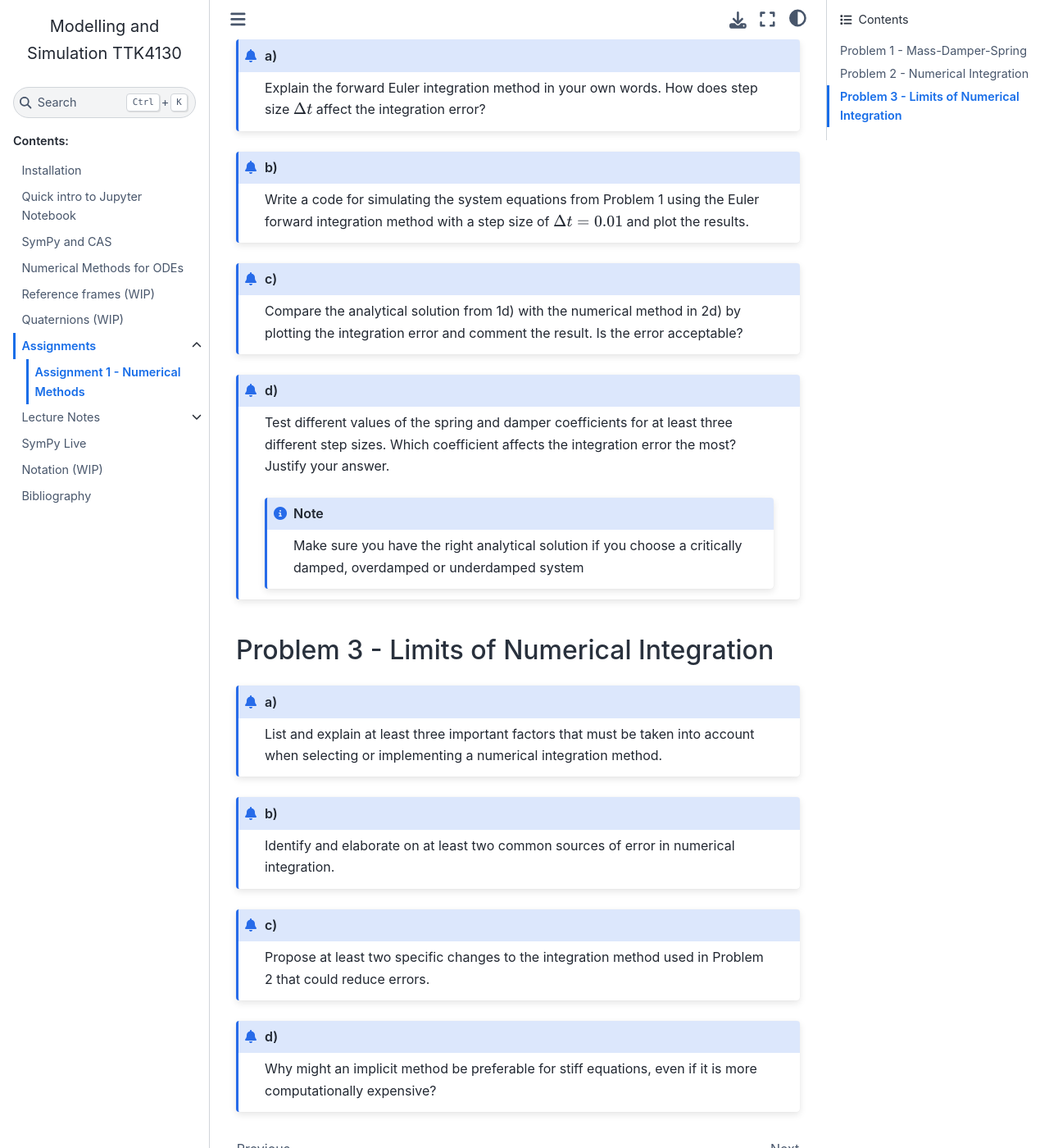
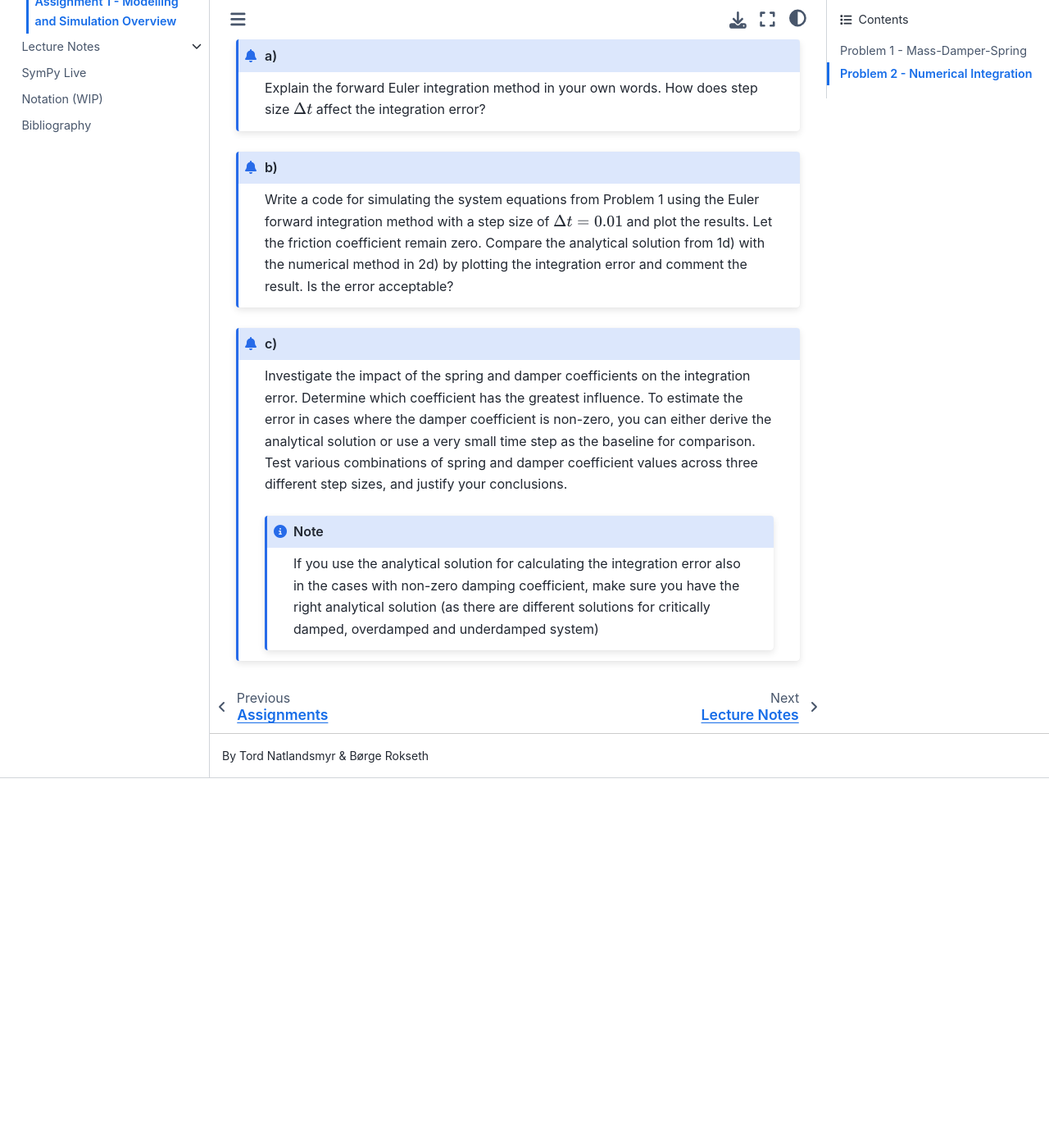
Before and after one commit to TTK4130/ttk4130.github.io, a Sphinx documentation site: the page built from docs/assignments/assignment-1.rst, in a window 1280 px wide and 1400 px high, scrolled down 1601 px. Shown: the whole window at 82% size. Built offline with Sphinx 7.4.7 and the Sphinx Book theme 1.1.4, drawn with Linux system fonts in a browser that asks for light colours; after the commit the page ends 2550 px from its top, so only the background shows below that; some of the changed text lies outside the part shown.

Commit message:
Changed name of exercise, removed task 3 and small changes to tasks 1 and 2 (#36)
Co-authored-by: BorgeRokseth <borge.rokseth@gmail.com>

```diff
--- a/docs/assignments/assignment-1.rst
+++ b/docs/assignments/assignment-1.rst
@@ -1,5 +1,5 @@
 ================================
-Assignment 1 - Numerical Methods
+Assignment 1 - Modelling and Simulation Overview
 ================================
 
 .. note::
@@ -35,7 +35,7 @@ Problem 1 - Mass-Damper-Spring
 
 .. admonition:: c)
 
-    Solve the initial value problem of the system described in 1b) by hand and verify your answer by using SymPy.
+    Solve the initial value problem of the system described in 1b) by hand and verify your answer by using SymPy. For this task set the friction coefficient to zero.
 
 .. admonition:: d)
 
@@ -51,37 +51,13 @@ Problem 2 - Numerical Integration
 
 .. admonition:: b)
 
-    Write a code for simulating the system equations from Problem 1 using the Euler forward integration method with a step size of :math:`\Delta t = 0.01` and plot the results.
+    Write a code for simulating the system equations from Problem 1 using the Euler forward integration method with a step size of :math:`\Delta t = 0.01` and plot the results. Let the friction coefficient remain zero. Compare the analytical solution from 1d) with the numerical method in 2d) by plotting the integration error and comment the result. Is the error acceptable?
 
 
 .. admonition:: c)
 
-    Compare the analytical solution from 1d) with the numerical method in 2d) by plotting the integration error and comment the result. Is the error acceptable?
-
-.. admonition:: d)
-
-    Test different values of the spring and damper coefficients for at least three different step sizes. Which coefficient affects the integration error the most? Justify your answer.
+    Investigate the impact of the spring and damper coefficients on the integration error. Determine which coefficient has the greatest influence. To estimate the error in cases where the damper coefficient is non-zero, you can either derive the analytical solution or use a very small time step as the baseline for comparison. Test various combinations of spring and damper coefficient values across three different step sizes, and justify your conclusions.
 
     .. note::
 
-        Make sure you have the right analytical solution if you choose a critically damped, overdamped or underdamped system
-
-
-Problem 3 - Limits of Numerical Integration
-==============================================
-
-.. admonition:: a)
-
-    List and explain at least three important factors that must be taken into account when selecting or implementing a numerical integration method.
-
-.. admonition:: b)
-
-    Identify and elaborate on at least two common sources of error in numerical integration.
-
-.. admonition:: c)
-
-    Propose at least two specific changes to the integration method used in Problem 2 that could reduce errors.
-
-.. admonition:: d)
-
-    Why might an implicit method be preferable for stiff equations, even if it is more computationally expensive?
+        If you use the analytical solution for calculating the integration error also in the cases with non-zero damping coefficient, make sure you have the right analytical solution (as there are different solutions for critically damped, overdamped and underdamped system)
```
Also changed, not shown: other parts of docs/assignments/assignment-1.rst (+1 -1 lines).
